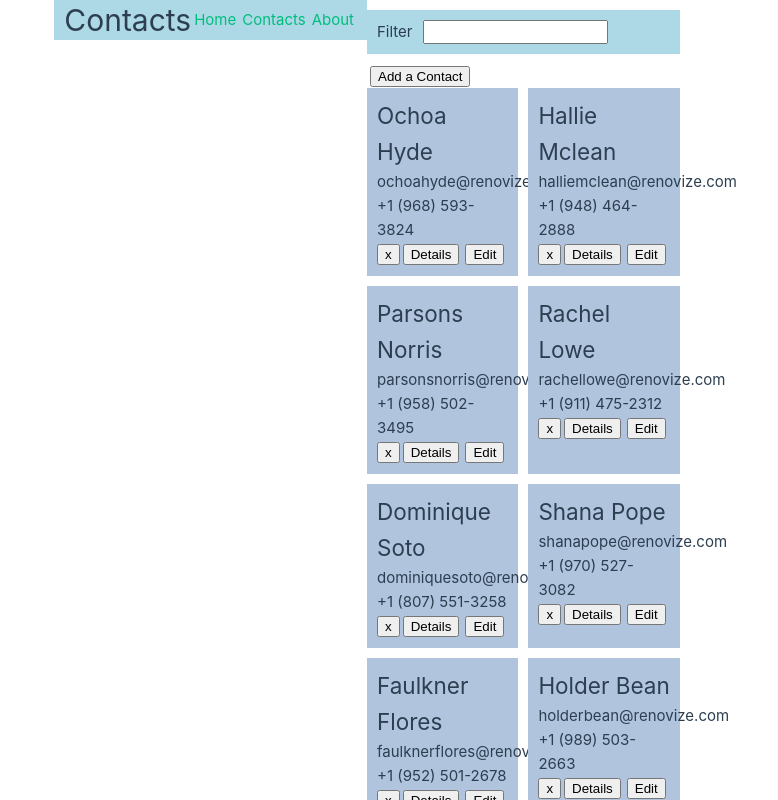
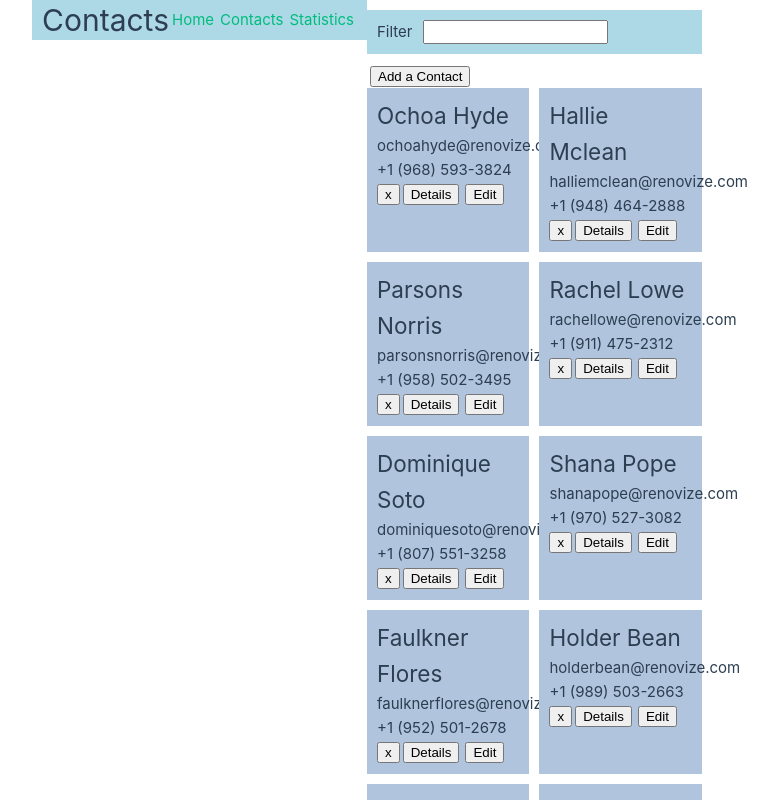
Before and after one commit to MorMarzan/mister-bitcoin, a Vue app: page /#/contact in a window 1280 px wide. Shown: the top 800 px of the page, without its empty margins (273-1051 px from the left). Built offline with nearby package versions, Linux system fonts and the light colour scheme.

Commit message:
Add Statistics cmp and route

```diff
--- a/src/cmps/AppHeader.vue
+++ b/src/cmps/AppHeader.vue
@@ -4,7 +4,7 @@
     <nav>
       <RouterLink to="/">Home</RouterLink>
       <RouterLink to="/contact">Contacts</RouterLink>
-      <RouterLink to="/about">About</RouterLink>
+      <RouterLink to="/statistics">Statistics</RouterLink>
     </nav>
   </header>
 </template>
--- a/src/pages/AboutView.vue
+++ /dev/null
@@ -1,8 +0,0 @@
-<template>
-	<div class="about">
-		<h1>This is an about page</h1>
-	</div>
-</template>
-
-<style>
-</style>
--- a/src/pages/ContactDetails.vue
+++ b/src/pages/ContactDetails.vue
@@ -1,6 +1,6 @@
 <template>
   <section v-if="contact" class="contact-details">
-    <!-- <img :src=`https://robohash.org/${contact.name}?set=set5`> -->
+    <img v-if="comtactImg" :src="comtactImg">
     <h2>{{ contact.name }}</h2>
     <h2>{{ contact.email }}</h2>
     <h2>{{ contact.phone }}</h2>
@@ -14,11 +14,14 @@ export default {
   data() {
     return {
       contact: null,
+      comtactImg: null
     }
   },
   async created() {
     const { contactId } = this.$route.params
     this.contact = await contactService.get(contactId)
+    this.comtactImg = `https://robohash.org/${this.contact._id}?set=set5`
+    console.log(this.comtactImg)
   },
 }
 </script>
--- /dev/null
+++ b/src/pages/Statistics.vue
@@ -0,0 +1,11 @@
+<script>
+export default {
+
+}
+</script>
+
+<template>
+    <section class="statistics">
+        statistics
+    </section>
+</template>
--- a/src/router/index.js
+++ b/src/router/index.js
@@ -29,12 +29,9 @@ const options = {
       component: ContactEdit
     },
     {
-      path: '/about',
-      name: 'about',
-      // route level code-splitting
-      // this generates a separate chunk (About.[hash].js) for this route
-      // which is lazy-loaded when the route is visited.
-      component: () => import('../pages/AboutView.vue')
+      path: '/statistics',
+      name: 'Statistics',
+      component: () => import('../pages/Statistics.vue')
     }
   ]
 }
```
